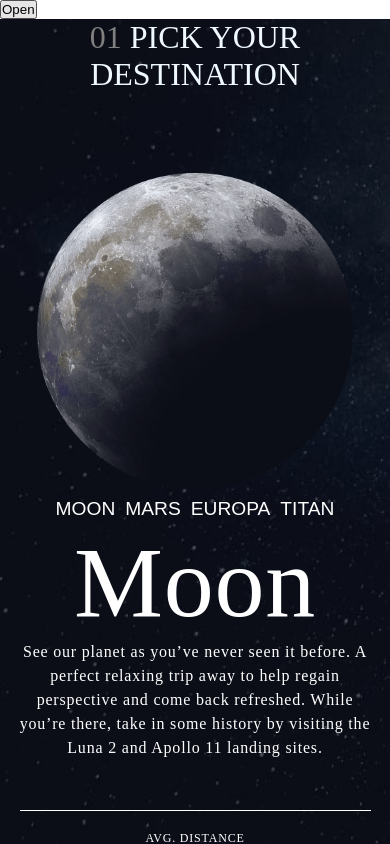
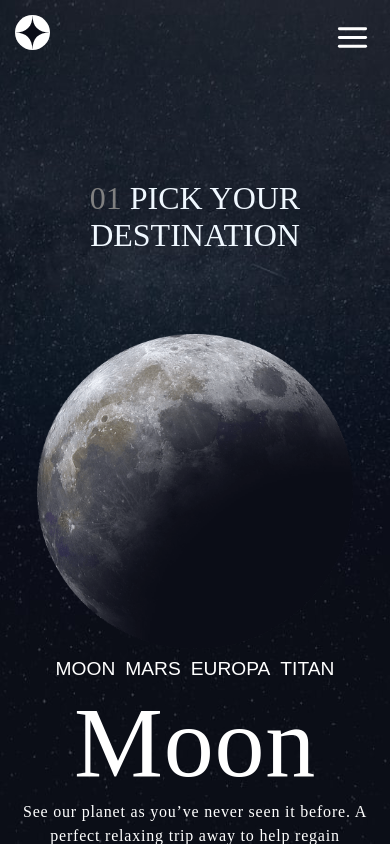
Before and after one commit to AndreiLhu/Space-Tourism-Webiste, a React (Vite) app: page /destination in a window 390 px wide. Shown: the top 844 px of the page. Built offline with nearby package versions, Linux system fonts and the light colour scheme.

Commit message:
Mobile navigation style done

```diff
--- a/package.json
+++ b/package.json
@@ -12,6 +12,7 @@
   "dependencies": {
     "react": "^18.2.0",
     "react-dom": "^18.2.0",
+    "react-icons": "^4.11.0",
     "react-router-dom": "^6.16.0"
   },
   "devDependencies": {
--- a/src/App.tsx
+++ b/src/App.tsx
@@ -9,7 +9,7 @@ import MobileNavbar from './Components/MobileNavbar/MobileNavbar';
 function App() {
   return (
     <React.Fragment>
-      <MobileNavbar />
+      {/* <MobileNavbar /> */}
       <Routes>
         <Route path="/" element={<Home />} />
         <Route path="/crew" element={<Crew />} />
--- a/src/Components/MobileNavbar/MobileNavbar.tsx
+++ b/src/Components/MobileNavbar/MobileNavbar.tsx
@@ -1,11 +1,14 @@
 import React from 'react';
 import { Link } from 'react-router-dom';
 import './mobileNavbar.css';
+import logo from '../../assets/shared/logo.svg';
+import { AiOutlineClose } from 'react-icons/ai';
+import { FiMenu } from 'react-icons/fi';
 
-interface IMobileNavbar {
-  isMobileMenuOpen: boolean;
-  toggleMobileMenu: () => void;
-}
+// interface IMobileNavbar {
+//   isMobileMenuOpen: boolean;
+//   toggleMobileMenu: () => void;
+// }
 
 const MobileNavbar: React.FC = () => {
   const [isMobileMenuOpen, setIsMobileMenuOpen] =
@@ -16,29 +19,45 @@ const MobileNavbar: React.FC = () => {
   };
   return (
     <div className=" mainMobileNavbarContainer">
-      <input
+      <div className="logoNavContainer">
+        <div>
+          <Link to="/">
+            <img src={logo} alt="logo" className="navMobileLogo" />
+          </Link>
+        </div>
+        <div>
+          <button
+            className="mobileNavbarButton"
             type="button"
-        value={isMobileMenuOpen ? 'Close' : 'Open'}
             onClick={() => toggleMobileMenu()}
-      />
+          >
+            {isMobileMenuOpen ? <AiOutlineClose /> : <FiMenu />}
+          </button>
+        </div>
+      </div>
+
       {isMobileMenuOpen && (
-        <div className="NavList">
-          <Link to="/">
+        <div className="navList">
+          <div>
+            <Link to="/" onClick={() => toggleMobileMenu()}>
               <span>00</span>home
             </Link>
-
-          <Link to="/destination">
+          </div>
+          <div>
+            <Link to="/destination" onClick={() => toggleMobileMenu()}>
               <span>01</span>destination
             </Link>
+          </div>
           <div>
-            <Link to="/crew">
+            <Link to="/crew" onClick={() => toggleMobileMenu()}>
               <span>02</span>crew
             </Link>
           </div>
-
-          <Link to="/technology">
+          <div>
+            <Link to="/technology" onClick={() => toggleMobileMenu()}>
               <span>03</span>technology
             </Link>
+          </div>
         </div>
       )}
     </div>
--- a/src/Components/MobileNavbar/mobileNavbar.css
+++ b/src/Components/MobileNavbar/mobileNavbar.css
@@ -3,3 +3,37 @@
     display: none;
   }
 }
+
+.logoNavContainer {
+  display: flex;
+  justify-content: space-between;
+  padding: 10px;
+}
+.navList {
+  text-align: center;
+  font-size: 20px;
+  margin-top: 20px;
+}
+
+.navList a {
+  text-decoration: none;
+  color: white;
+  padding-bottom: 30px;
+  font-size: 22px;
+}
+.navList a:hover {
+  color: #1c2a35;
+  transition: 0.5s;
+}
+.navMobileLogo {
+  margin: 5px;
+  max-width: 35px;
+}
+
+.mobileNavbarButton {
+  border: none;
+  font-size: 35px;
+  background-color: transparent;
+  margin: 10px;
+  color: white;
+}
--- a/src/Components/Navbar/Navbar.css
+++ b/src/Components/Navbar/Navbar.css
@@ -1,9 +1,11 @@
 .mainNavbarContainer {
   display: flex;
+
   width: 100%;
   padding-top: 30px;
   padding-left: 10vh;
 }
+
 /* .lineNavbar {
   border-bottom: 1px solid white;
   width: 30%;
--- a/src/Components/Navbar/Navbar.tsx
+++ b/src/Components/Navbar/Navbar.tsx
@@ -6,7 +6,10 @@ const Navbar: React.FC = () => {
   return (
     <>
       <div className="mainNavbarContainer">
-        <img src={logo} alt="logo" className="navLogo" />
+        <Link to="/">
+          <img src={logo} alt="logo" className="navLogo" />
+        </Link>
+
         <div className="lineNavbar"></div>
         <div className="navbarLinksContainer">
           <Link to="/">00HOME</Link>
--- a/src/Pages/Crew/Crew.tsx
+++ b/src/Pages/Crew/Crew.tsx
@@ -5,6 +5,7 @@ import data from '../../data/crew.json';
 import Picture from '../../Components/Picture/Picture';
 import './crew.css';
 import CrewInfo from '../../Components/CrewInfo/CrewInfo';
+import MobileNavbar from '../../Components/MobileNavbar/MobileNavbar';
 const Crew: React.FC = () => {
   const { crew } = data;
   const [crewId, setCrewId] = React.useState<number>(0);
@@ -16,6 +17,7 @@ const Crew: React.FC = () => {
   return (
     <>
       <div className="crewBackground">
+        <MobileNavbar />
         <Navbar />
         <div className="mainContentCrewDiv">
           <div className="crewInfoContainer">
--- a/src/Pages/Destination/Destination.tsx
+++ b/src/Pages/Destination/Destination.tsx
@@ -4,6 +4,7 @@ import './destination.css';
 import data from '../../data/destinations.json';
 import Picture from '../../Components/Picture/Picture';
 import DestinationsInfo from '../../Components/DestinationsInfo/DestinationsInfo';
+import MobileNavbar from '../../Components/MobileNavbar/MobileNavbar';
 
 const Destination: React.FC = () => {
   const { destinations } = data;
@@ -16,6 +17,7 @@ const Destination: React.FC = () => {
   return (
     <div className="destinationBackground">
       <Navbar />
+      <MobileNavbar />
       <div className="mainContentDiv">
         <div className="firstDivContainer">
           <h1 className="mainTitle">
--- a/src/Pages/Destination/destination.css
+++ b/src/Pages/Destination/destination.css
@@ -12,8 +12,8 @@
   justify-content: space-around;
   align-items: center;
   margin: auto;
-  margin-top: 15vh;
   width: 90%;
+  padding-top: 15vh;
 }
 .destinationInfoContainer {
   color: white;
@@ -46,7 +46,7 @@
   .mainContentDiv {
     display: block;
     margin: auto;
-    margin-top: 30px;
+
     text-align: -webkit-center;
   }
   .mainDestinationPicture {
--- a/src/Pages/Home/Home.tsx
+++ b/src/Pages/Home/Home.tsx
@@ -1,11 +1,13 @@
 import { NavLink } from 'react-router-dom';
 import Navbar from '../../Components/Navbar/Navbar';
 import './home.css';
+import MobileNavbar from '../../Components/MobileNavbar/MobileNavbar';
 
 const Home: React.FC = () => {
   return (
     <div className="homeBackground ">
       <Navbar />
+      <MobileNavbar />
       <div className="mainHomeDiv">
         <div className="textContainer">
           <h3 className=" title">SO, YOU WANT TO TRAVEL TO</h3>
--- a/src/Pages/Home/home.css
+++ b/src/Pages/Home/home.css
@@ -66,6 +66,7 @@
   .mainHomeDiv {
     display: block;
     text-align: -webkit-center;
+    margin-top: -70px;
   }
 
   .subtitle {
@@ -87,6 +88,9 @@
     background-repeat: no-repeat;
     background-size: cover;
   }
+  .mainHomeDiv {
+    margin-top: -90px;
+  }
   .textContainer {
     text-align: center;
     max-width: 350px;
--- a/src/Pages/Technology/Technology.tsx
+++ b/src/Pages/Technology/Technology.tsx
@@ -3,6 +3,7 @@ import Navbar from '../../Components/Navbar/Navbar';
 import './technology.css';
 import data from '../../data/technology.json';
 import TechnologyInfo from '../../Components/TechnologyInfo/TechnologyInfo';
+import MobileNavbar from '../../Components/MobileNavbar/MobileNavbar';
 
 const Technology: React.FC = () => {
   const { technology } = data;
@@ -15,6 +16,7 @@ const Technology: React.FC = () => {
     <>
       <div className="technologyBackground">
         <Navbar />
+        <MobileNavbar />
         <h1 className="mainTechnologyTitle">
           <span className="numberTechnologyTitle">03</span> SPACE LAUNCH 101
         </h1>
```
Also changed, not shown: 1 other file (tests, documents, lock files or other folders). Lines whose indentation alone changed are shown as unchanged.
